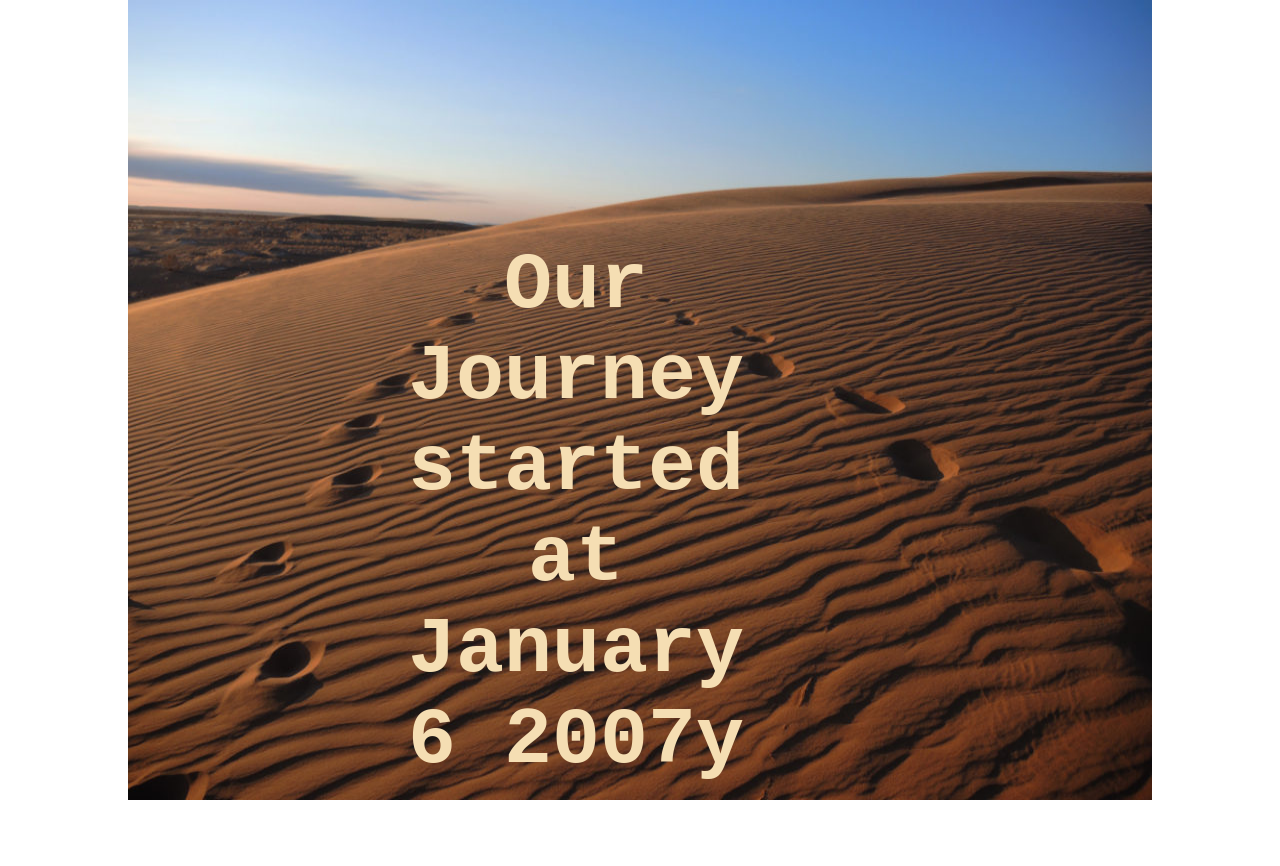
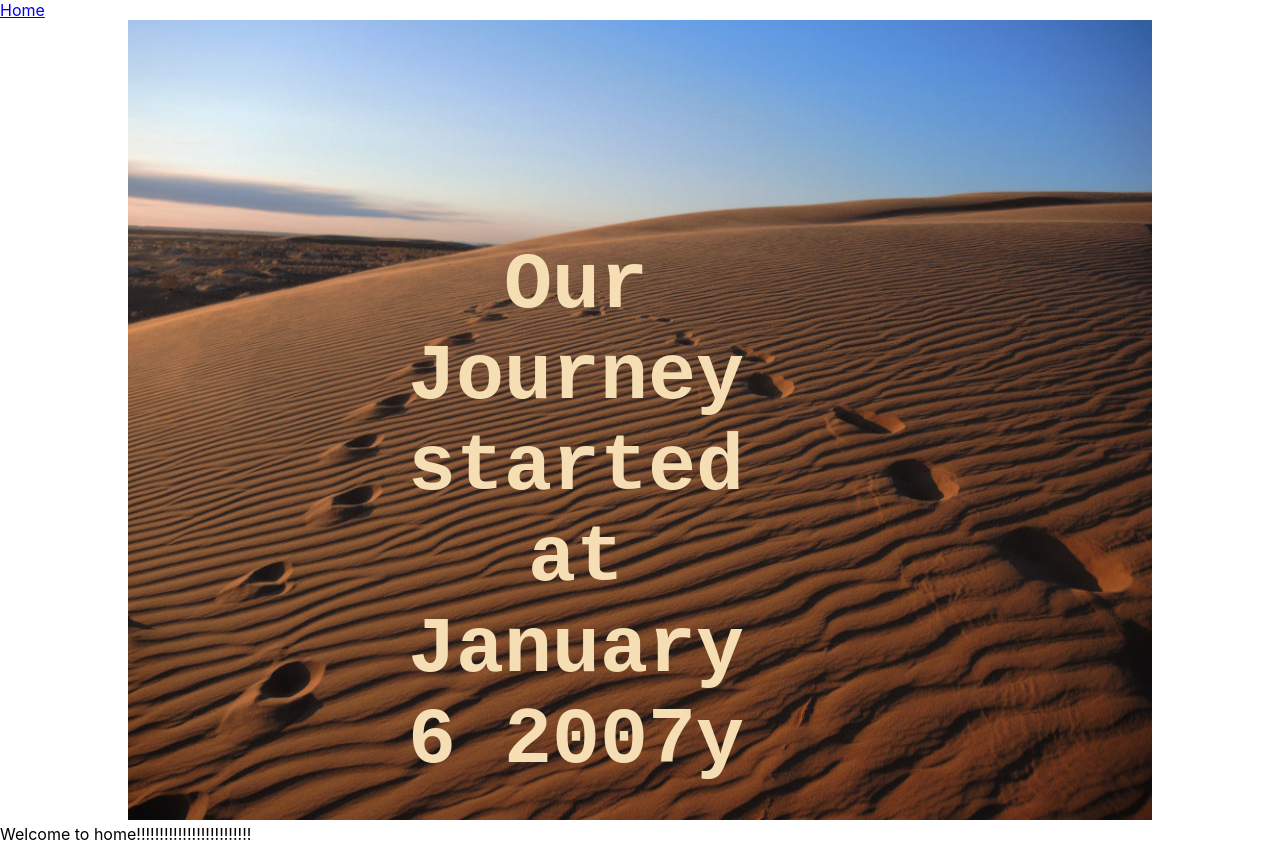
Before and after one commit to GGulberdi/Anniversary, a React (Create React App) app in the folder anniversary/: page /home in a window 1280 px wide. Built offline with nearby package versions, Linux system fonts and the light colour scheme.

Commit message:
Add Router

```diff
--- a/anniversary/src/App.js
+++ b/anniversary/src/App.js
@@ -1,10 +1,20 @@
 import desert from './images/desert_photo.jpg';
 import './App.css';
+import {
+  BrowserRouter as Router, //creating an alias of BrowserRouter
+  Switch,
+  Route,
+  Link
+} from "react-router-dom";
+import Home from './components/Home'
 
 
 function App() {
   return (
-    <div className="App">
+    <Router>
+      <div className="App">
+      <Link to='/'></Link>
+      <Link to='/home'>Home</Link>
       <header className="App-header">
         <div className='cover'><p>Our Journey started at January 6 2007y</p></div>
 
@@ -12,7 +22,15 @@ function App() {
 
         <img src={desert} className="App-logo" alt="logo" />
          </header>
+<Switch>
+<Route path='/home'>
+  <Home/>
+  </Route>
+</Switch>
+
+
     </div>
+    </Router>
   );
 }
 
--- /dev/null
+++ b/anniversary/src/components/Home.js
@@ -0,0 +1,11 @@
+import React from 'react'
+
+function Home() {
+    return (
+        <div>
+            Welcome to home!!!!!!!!!!!!!!!!!!!!!!!!!
+        </div>
+    )
+}
+
+export default Home
```
Also changed, not shown: anniversary/src/components/FirstYear.js (added).
